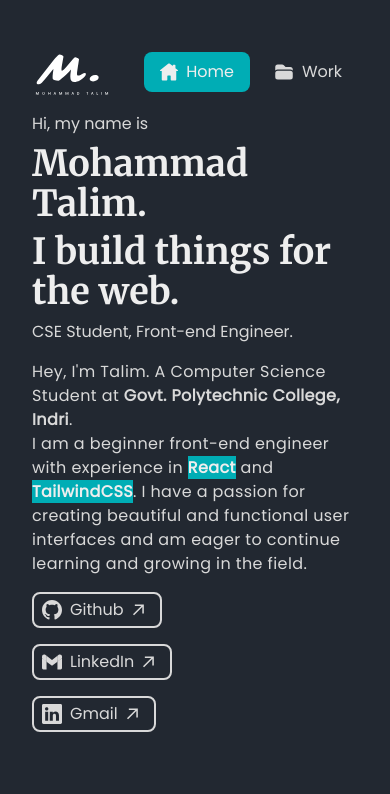
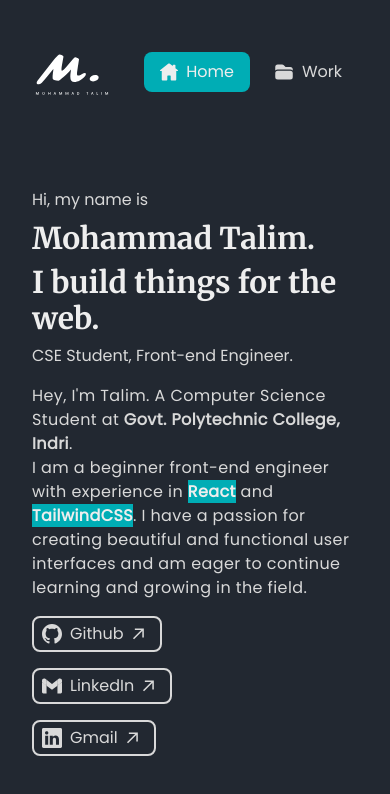
Before and after one commit to Md-Talim/Md-Talim, a Next.js app: page / in a window 390 px wide. Shown: the top 794 px of the page. Built offline with nearby package versions, Linux system fonts and the light colour scheme.

Commit message:
Make Homepage responsive

```diff
--- a/src/app/layout.tsx
+++ b/src/app/layout.tsx
@@ -13,7 +13,7 @@ export default function RootLayout({
 }) {
   return (
     <html lang='en'>
-      <body className='container max-w-5xl mx-auto bg-darker text-light'>
+      <body className='container mx-auto grid min-h-screen max-w-5xl grid-rows-[100px,_1fr] bg-darker text-light'>
         <NavBar />
         {children}
       </body>
--- a/src/app/page.tsx
+++ b/src/app/page.tsx
@@ -3,11 +3,11 @@ import { contacts } from '@/constants';
 
 export default function Home() {
   return (
-    <main className='flex h-screen items-center justify-center px-8'>
+    <main className='flex items-center justify-center p-8 lg:p-0'>
       <section className='space-y-4'>
         <header className='space-y-2'>
           <p>Hi, my name is</p>
-          <h1 className='flex flex-col gap-2 text-4xl font-bold text-lighter md:gap-4 md:text-6xl'>
+          <h1 className='flex flex-col gap-2 text-3xl font-bold text-lighter md:gap-4 md:text-4xl lg:text-6xl'>
             Mohammad Talim.
             <span className='block'>I build things for the web.</span>
           </h1>
--- a/src/components/NavBar.tsx
+++ b/src/components/NavBar.tsx
@@ -5,7 +5,7 @@ import { HomeIcon, ProjectIcon } from './icons';
 
 const NavBar = () => {
   return (
-    <nav className='fixed left-0 top-0 w-full'>
+    <nav className='w-full'>
       <div className='mx-auto flex max-w-4xl items-center justify-between p-8 lg:max-w-5xl lg:px-4'>
         <Image src={logo} alt='m in cursive' className='aspect-square w-20' />
         <ul className='flex flex-row gap-2'>
```
